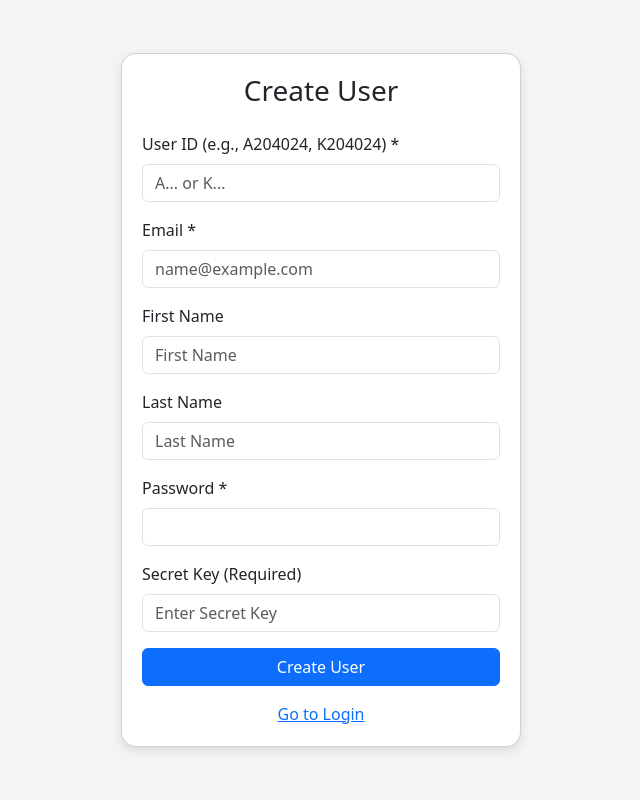
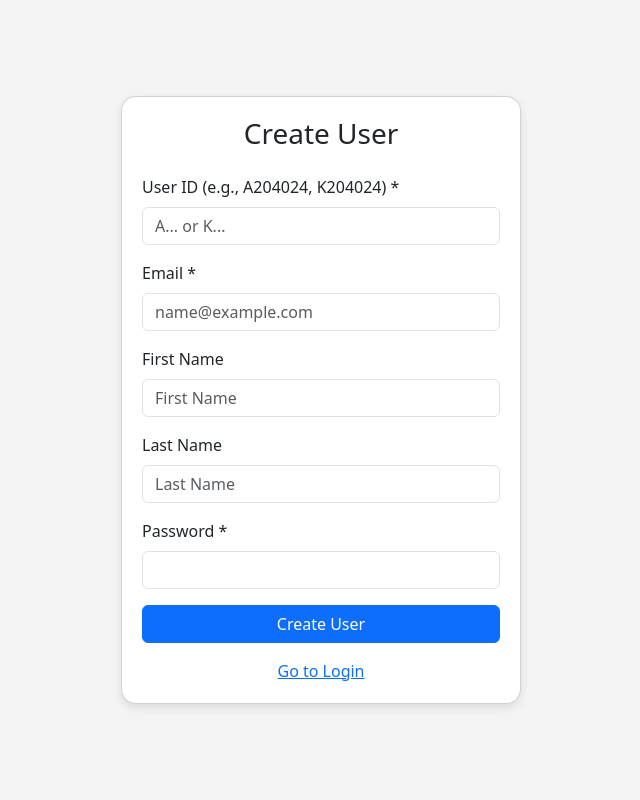
Before and after one commit to harried101/UKM-SFBS, a PHP site: page /UKM-SFBS/signup_temp.php in a window 1280 px wide. Shown: the whole page, without its empty margins (319-959 px from the left). Run offline with PHP 8.4, Linux system fonts and the light colour scheme.

Commit message:
remove secret key

```diff
--- a/signup_temp.php
+++ b/signup_temp.php
@@ -12,13 +12,8 @@ if ($_SERVER['REQUEST_METHOD'] === 'POST') {
     $firstName = trim($_POST['firstName']);
     $lastName = trim($_POST['lastName']);
     $pass = $_POST['password'];
-    $secretKey = $_POST['secret_key'] ?? '';
-    // HARDCODED SECRET KEY (Change this!)
-    $REQUIRED_KEY = 'UKM_SPORT_ADMIN_2025';
 
-    if ($secretKey !== $REQUIRED_KEY) {
-        $message = '<div class="alert alert-danger">Invalid Secret Key. Authorization failed.</div>';
-    } elseif (empty($id) || empty($email) || empty($pass)) {
+    if (empty($id) || empty($email) || empty($pass)) {
         $message = '<div class="alert alert-danger">Please fill in all required fields.</div>';
     } else {
         // Determine Role
@@ -92,10 +87,6 @@ if ($_SERVER['REQUEST_METHOD'] === 'POST') {
             <label class="form-label">Password *</label>
             <input type="password" name="password" class="form-control" required>
         </div>
-        <div class="mb-3">
-            <label class="form-label">Secret Key (Required)</label>
-            <input type="password" name="secret_key" class="form-control" required placeholder="Enter Secret Key">
-        </div>
         <button type="submit" class="btn btn-primary w-100">Create User</button>
     </form>
     <div class="text-center mt-3">
```
